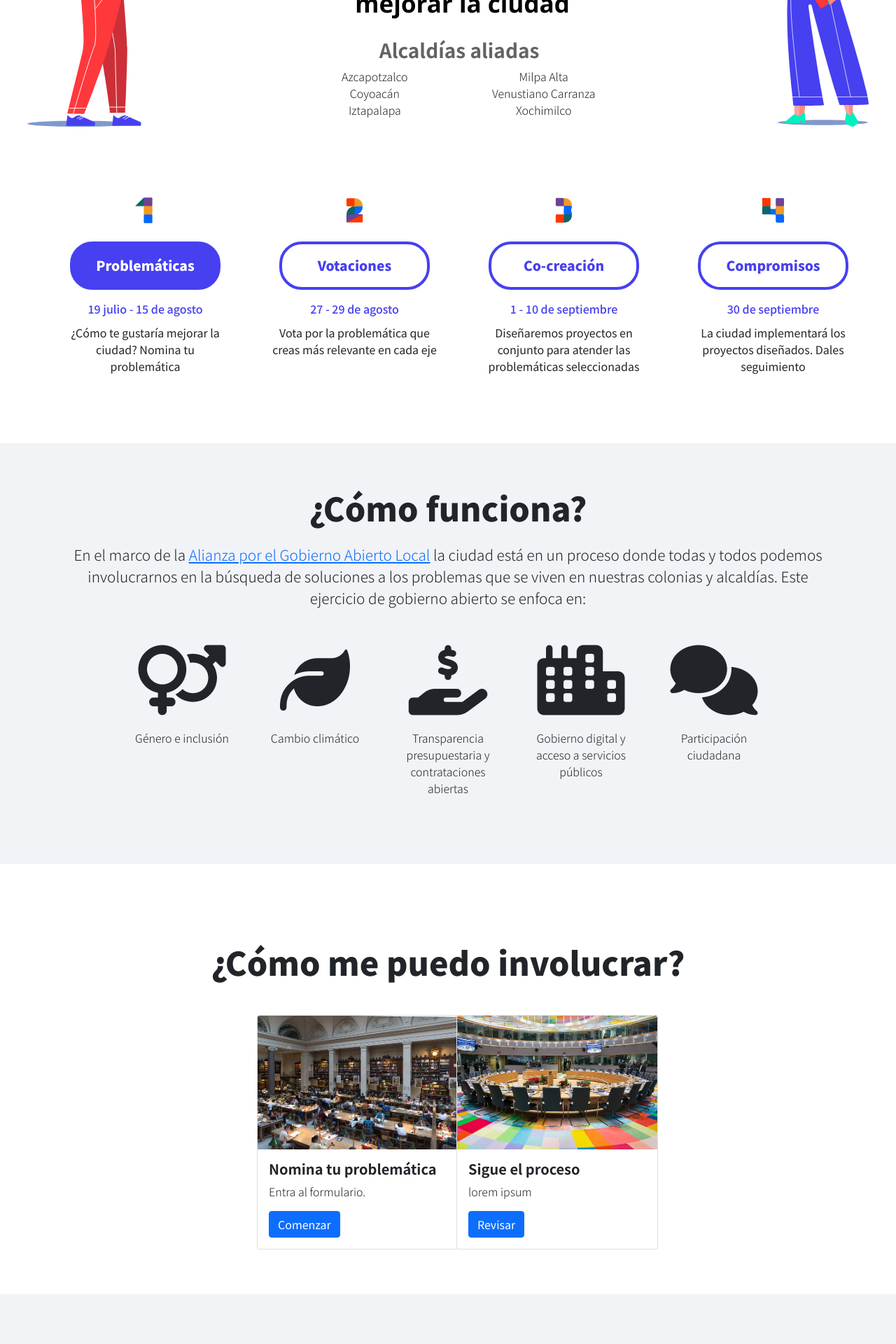
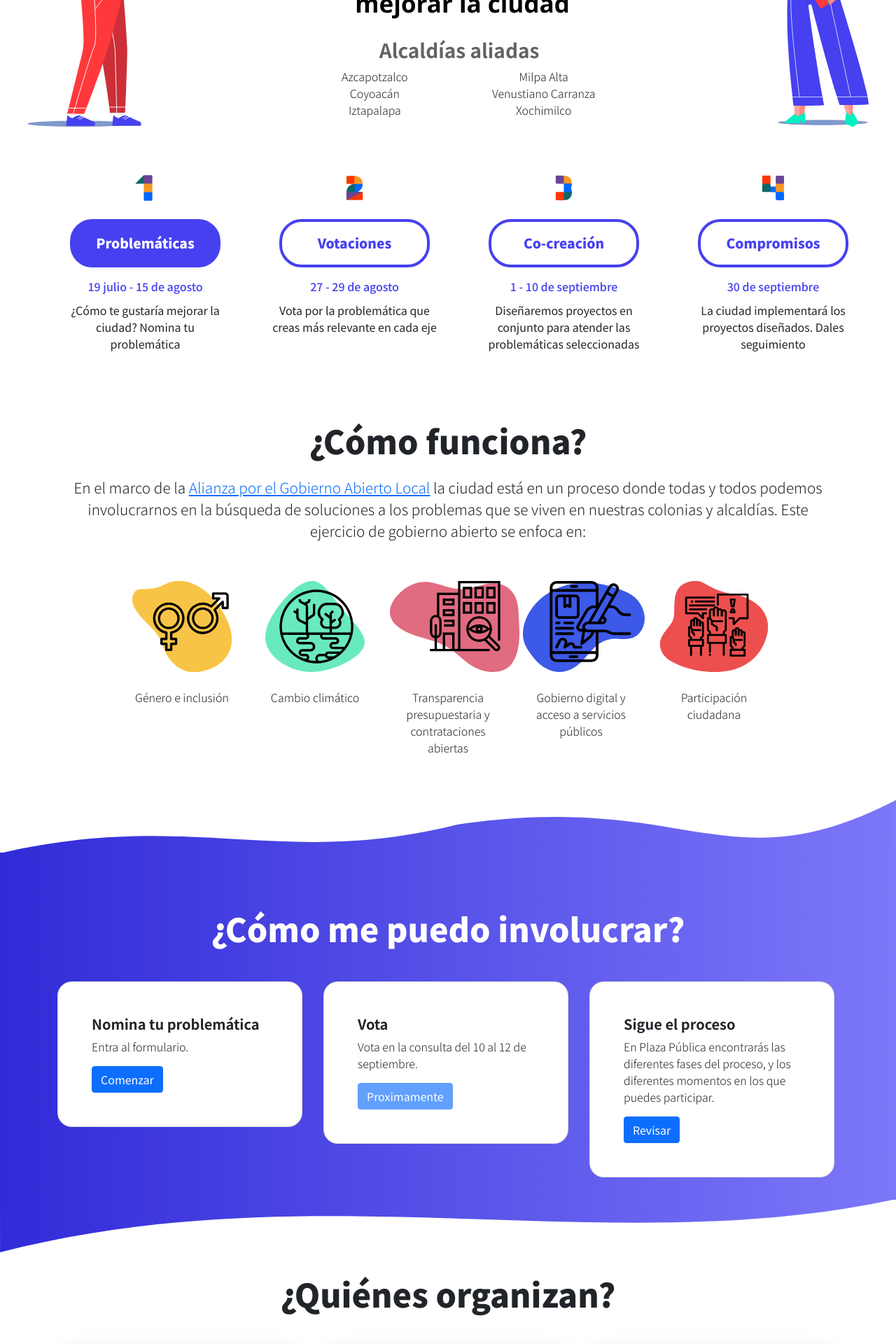
Before and after one commit to basicavisual/ogplocal, a Jekyll site: the page built from index.markdown, in a window 1280 px wide. Shown: the part 380-2300 px from the top of the page at 70% size. Built offline with Jekyll 4.4.1, drawn with Linux system fonts in a browser that asks for light colours; nearby versions of some CDN libraries; some of the changed text lies outside the part shown.

```diff
--- a/_includes/footer.html
+++ b/_includes/footer.html
@@ -1,11 +1,16 @@
-<footer class="footer mt-auto py-3 bg-dark">
+<footer class="footer mt-auto py-3">
   <div class="container d-flex">
-    <div>
+    <div class="footer-boxes">
       <img class="footer-logo" src="{{ site.baseurl }}/assets/images/logo-blanco.png" alt="Logo en blanco">
     </div>
-    <div>
+    <div class="footer-boxes">
       <p>Gobierno Abierto Ciudad de México y Cuauhtémoc.</p>
       <p>Esta página es informativa y es mantenida por el Núcleo Promotor</p>
     </div>
+    <div class="footer-boxes">
+      <p><a href="http://127.0.0.1:4000/ogplocal/#como-funciona">Cómo Funciona</a></p>
+      <p><a href="http://127.0.0.1:4000/ogplocal/#participa">Participa</a></p>
+      <p><a href="http://127.0.0.1:4000/ogplocal/#sobre-el-proceso">Sobre el proceso</a></p>
+    </div>
   </div>
 </footer>
--- a/_includes/home/funciona.html
+++ b/_includes/home/funciona.html
@@ -1,4 +1,4 @@
-<section class="section">
+<section class="section" id="como-funciona">
   <div class="container">
     <h2 class="text-center">¿Cómo funciona?</h2>
 
@@ -11,28 +11,28 @@
 
         </div>
         <div class="col-md-2 text-center">
-          <!-- <img src="{{ site.baseurl }}/assets/images/ejes/genero.svg" class="eje-img" alt="imagen de Género e inclusión"> -->
-          <i class="fas fa-venus-mars ejes-icons"></i>
+          <img src="{{ site.baseurl }}/assets/images/ejes/genero.svg" class="eje-img" alt="imagen de Género e inclusión">
+          <!-- <i class="fas fa-venus-mars ejes-icons"></i> -->
           <p class="ejes">Género e inclusión</p>
         </div>
         <div class="col-md-2 text-center">
-          <i class="fas fa-leaf ejes-icons"></i>
-          <!-- <img src="{{ site.baseurl }}/assets/images/ejes/clima.svg" class="eje-img" alt="imagen de Cambio climático"> -->
+          <!-- <i class="fas fa-leaf ejes-icons"></i> -->
+          <img src="{{ site.baseurl }}/assets/images/ejes/cambioclimatico.svg" class="eje-img" alt="imagen de Cambio climático">
           <p class="ejes">Cambio climático</p>
         </div>
         <div class="col-md-2 text-center">
-          <i class="fas fa-hand-holding-usd ejes-icons"></i>
-          <!-- <img src="{{ site.baseurl }}/assets/images/ejes/presupuesto.svg" class="eje-img" alt="imagen de transparencia presupuestaria y contrataciones abiertas"> -->
+          <!-- <i class="fas fa-hand-holding-usd ejes-icons"></i> -->
+          <img src="{{ site.baseurl }}/assets/images/ejes/transparencia.svg" class="eje-img" alt="imagen de transparencia presupuestaria y contrataciones abiertas">
           <p class="ejes">Transparencia presupuestaria y contrataciones abiertas</p>
         </div>
         <div class="col-md-2 text-center">
-          <i class="fas fa-city ejes-icons"></i>
-          <!-- <img src="{{ site.baseurl }}/assets/images/ejes/digital.svg" class="eje-img" alt="imagen de Gobierno digital"> -->
+          <!-- <i class="fas fa-city ejes-icons"></i> -->
+          <img src="{{ site.baseurl }}/assets/images/ejes/digital.svg" class="eje-img" alt="imagen de Gobierno digital">
           <p class="ejes">Gobierno digital y acceso a servicios públicos</p>
         </div>
         <div class="col-md-2 text-center">
-          <i class="fas fa-comments ejes-icons"></i>
-          <!-- <img src="{{ site.baseurl }}/assets/images/ejes/participacion.svg" class="eje-img" alt="imagen de participación ciudadana"> -->
+          <!-- <i class="fas fa-comments ejes-icons"></i> -->
+          <img src="{{ site.baseurl }}/assets/images/ejes/participacion.svg" class="eje-img" alt="imagen de participación ciudadana">
           <p class="ejes">Participación ciudadana</p>
         </div>
         <div class="col-md-1">
--- a/_includes/home/participa.html
+++ b/_includes/home/participa.html
@@ -1,28 +1,40 @@
-<section>
+<img src="{{ site.baseurl }}/assets/images/ondita.svg" alt="ondita" class="ondita">
+<section id="participa">
   <div class="container">
-    <h2 class="text-center my-5">¿Cómo me puedo involucrar?</h2>
-    <div class="row justify-content-center">
-      <div class="col-md-3">
-        <div class="card" style="width: 18rem;">
-          <img src="{{ site.baseurl }}/assets/images/nucleo.jpg" class="card-img-top" alt="...">
+    <h2 class="text-center my-5 text-white">¿Cómo me puedo involucrar?</h2>
+    <div class="row justify-content-evenly">
+      <div class="col">
+        <div class="card rounded-corners participa-card">
           <div class="card-body">
             <h5 class="card-title">Nomina tu problemática</h5>
             <p class="card-text">Entra al formulario.</p>
-            <button class="btn btn-primary">Comenzar</button>
+            <a href="https://codeandomexico.typeform.com/ogpcdmx" target="_blank">
+              <button class="btn btn-primary">Comenzar</button>
+            </a>
           </div>
         </div>
       </div>
-      <div class="col-md-3">
-        <div class="card" style="width: 18rem;">
-          <img src="{{ site.baseurl }}/assets/images/consejo.jpg" class="card-img-top" alt="...">
+      <div class="col">
+        <div class="card rounded-corners participa-card">
+          <div class="card-body">
+            <h5 class="card-title">Vota</h5>
+            <p class="card-text">Vota en la consulta del 10 al 12 de septiembre.</p>
+            <button class="btn btn-primary" disabled>Proximamente</button>
+          </div>
+        </div>
+      </div>
+      <div class="col">
+        <div class="card rounded-corners participa-card">
           <div class="card-body">
             <h5 class="card-title">Sigue el proceso</h5>
-            <p class="card-text">lorem ipsum</p>
-
-            <button class="btn btn-primary">Revisar</button>
+            <p class="card-text">En Plaza Pública encontrarás las diferentes fases del proceso, y los diferentes momentos en los que puedes participar.</p>
+            <a href="https://plazapublica.cdmx.gob.mx/processes/plan-gobiernoabierto" target="_blank">
+              <button class="btn btn-primary">Revisar</button>
+            </a>
           </div>
         </div>
       </div>
     </div>
   </div>
 </section>
+<img src="{{ site.baseurl }}/assets/images/ondita-bottom.svg" alt="ondita inferior" class="ondita">
--- a/_includes/home/quienessomos.html
+++ b/_includes/home/quienessomos.html
@@ -1,47 +1,50 @@
 <section>
-  <div>
-    <h2 class="text-center my-5">¿Quiénes organizan?</h2>
+  <div class="container mb-5">
+    <h2 class="text-center title-organizan">¿Quiénes organizan?</h2>
     <div class="row justify-content-center">
-      <div class="col-md-3">
-        <div class="card card-organizadores" style="width: 18rem;">
+      <div class="col">
+        <div class="card card-organizadores rounded-corners">
           <!-- <img src="{{ site.baseurl }}/assets/images/nucleo.jpg" class="card-img-top" alt="..."> -->
           <div class="card-body">
             <h5 class="card-title">Núcleo promotor</h5>
-            <p class="card-text">El grupo que diseña y coordina el proceso</p>
-            <ul class="card-text">
+            <p class="card-text">El grupo de organizaciones e instituciones que diseña y coordina el proceso</p>
+            <ol class="card-text">
               <li><a href="https://www.avina.net">Fundación AVINA</a></li>
               <li><a href="https://ilsb.org.mx">Instituto Liderazgo Simone de Beauvoir</a></li>
               <li><a href="https://equis.org.mx">Equis Justicia</a></li>
               <li><a href="www.infocdmx.org.mx">InfoCDMX</a></li>
               <li><a href="https://alcaldiacuauhtemoc.mx">Alcaldía Cuauhtémoc</a></li>
               <li><a href="https://adip.cdmx.gob.mx/">Agencia Digital de Innovación Pública</a></li>
-            </ul>
+            </ol>
           </div>
         </div>
       </div>
-      <div class="col-md-3">
-        <div class="card card-organizadores" style="width: 18rem;">
+      <div class="col">
+        <div class="card card-organizadores rounded-corners">
           <!-- <img src="{{ site.baseurl }}/assets/images/consejo.jpg" class="card-img-top" alt="..."> -->
           <div class="card-body">
             <h5 class="card-title">Grupo asesor</h5>
             <p class="card-text">El grupo de espacialistas que asesoran el desarrollo de las actividades</p>
+            <p class="card-text">
+              <span class="fw-bold">4 organizaciones civiles</span> <br>
+              <span class="fw-bold">7 personas expertas</span></p>
             <button class="btn btn-primary"><a href="https://plazapublica.cdmx.gob.mx/processes/convocatoria-grupoasesor-AGA/f/107/">Conócelos</a></button>
           </div>
         </div>
       </div>
-      <div class="col-md-3">
-        <div class="card card-organizadores" style="width: 18rem;">
+      <div class="col">
+        <div class="card card-organizadores rounded-corners">
           <!-- <img src="{{ site.baseurl }}/assets/images/nucleo.jpg" class="card-img-top" alt="..."> -->
           <div class="card-body">
             <h5 class="card-title">Entidades e instituciones</h5>
-            <p class="card-text">Las entidades que asumen los compromisos</p>
-            <ul class="card-text">
+            <p class="card-text">Las entidades que asumen los compromisos del Plan de Gobierno Abierto</p>
+            <ol class="card-text">
               <li><a href="https://www.finanzas.cdmx.gob.mx">Secretaría de Administración y Finanzas</a></li>
               <li><a href="https://semujeres.cdmx.gob.mx">Secretaría de las Mujeres</a></li>
               <li><a href="https://www.sedema.cdmx.gob.mx">Secretaría de Medio Ambiente</a></li>
               <li><a href="https://www.sibiso.cdmx.gob.mx">Secretaría de Inclusión y Bienestar Social</a></li>
               <li><a href="https://adip.cdmx.gob.mx/">Agencia Digital de Innovación Pública</a></li>
-            </ul>
+            </ol>
           </div>
         </div>
       </div>
--- a/assets/css/layouts/home.sass
+++ b/assets/css/layouts/home.sass
@@ -23,10 +23,7 @@
 // section classes
 
 section
-  padding: 4rem 0
-  &:nth-of-type(even)
-    background-color: #f2f3f7
-
+  padding: 2rem 0
 
 section div.container
   display: flex
@@ -35,12 +32,19 @@ section div.container
   min-height: 300px
 
 
+.rounded-corners
+  border-radius: 1.3rem
 
-
-
+section#participa
+  background-image: linear-gradient(to right, #312bd8, #7d78f9)
+  // background-image: url('{{ site.baseurl }}/assets/images/middle.svg')
+  // background-size: cover
+.text-white
+  color: #fff
+.ondita
+  margin: -1px auto
+  width: 100%
 section h2
-  // font-variation-settings: 'wght' 900
-  // font-weight: 900
   font-weight: 900
   font-size: 2.9rem
 
@@ -50,6 +54,9 @@ p.section-text
   max-width: 1100px
   margin: auto
   font-weight: 300
+.participa-card
+  width: 350px
+  padding: 2rem
 
 .nav-pills .nav-link.active, .nav-pills .show>.nav-link .bg-blue
   background-color: #4640f0 !important
@@ -127,10 +134,14 @@ img.timeline
   margin-top: 1rem
 .card-text
   font-weight: 300
+ol.card-text
+  padding-left: 1rem
 
 .card-organizadores
-  min-height: 316px
-
+  padding: 1.3rem
+  width: 350px
+  border-color: transparent
+  box-shadow: rgba(100, 100, 111, 0.2) 0px 7px 29px 0px
 .card .card-body button a
   color: #fff
   text-decoration: none
@@ -140,10 +151,23 @@ img.timeline
 h5.card-title
   font-weight: bold
 
-
+.title-organizan
+  margin: 0 auto 3rem auto
 footer.footer
   color: #fff
   padding: 50px
+  background-color: #333
+
+  div
+    align-items: center
+  p
+    font-weight: 300
+    margin: 2px auto
+    font-size: 14px
+div.footer-boxes
+  margin: 1rem 2rem
+  a
+    color: #fff
 
 img.footer-logo
   height: 60px
```
Also changed, not shown: _includes/home/jumbotron.html (line endings or trailing spaces), assets/images/ejes/cambioclimatico.svg (added), assets/images/ejes/clima.svg (deleted), assets/images/ejes/digital.svg, assets/images/ejes/genero.png (deleted), assets/images/ejes/genero.svg, assets/images/ejes/participacion.svg, assets/images/ejes/presupuesto.svg (deleted), assets/images/ejes/transparencia.svg (added), assets/images/middle.svg (added), assets/images/ondita-bottom.svg (added), assets/images/ondita.svg (added).
